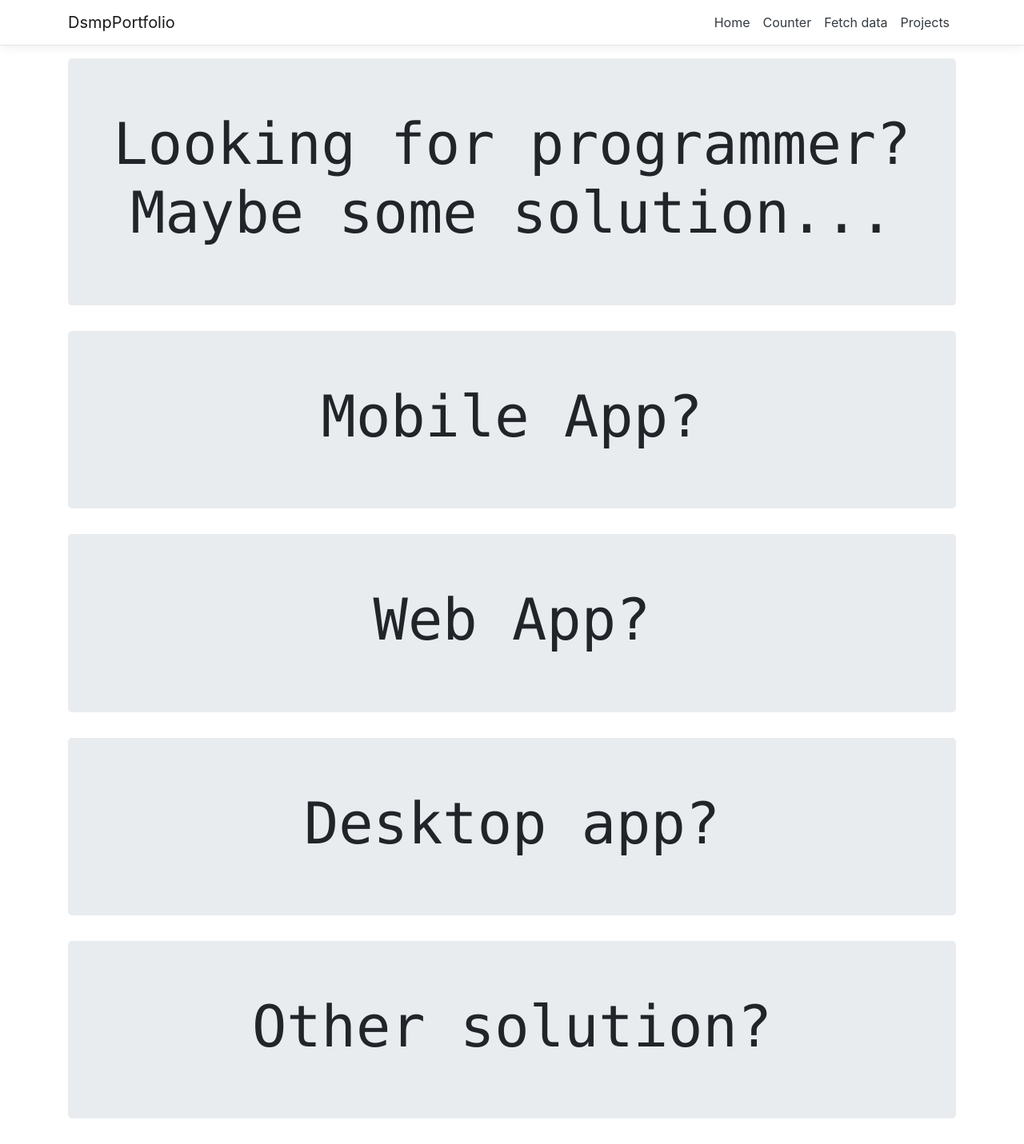
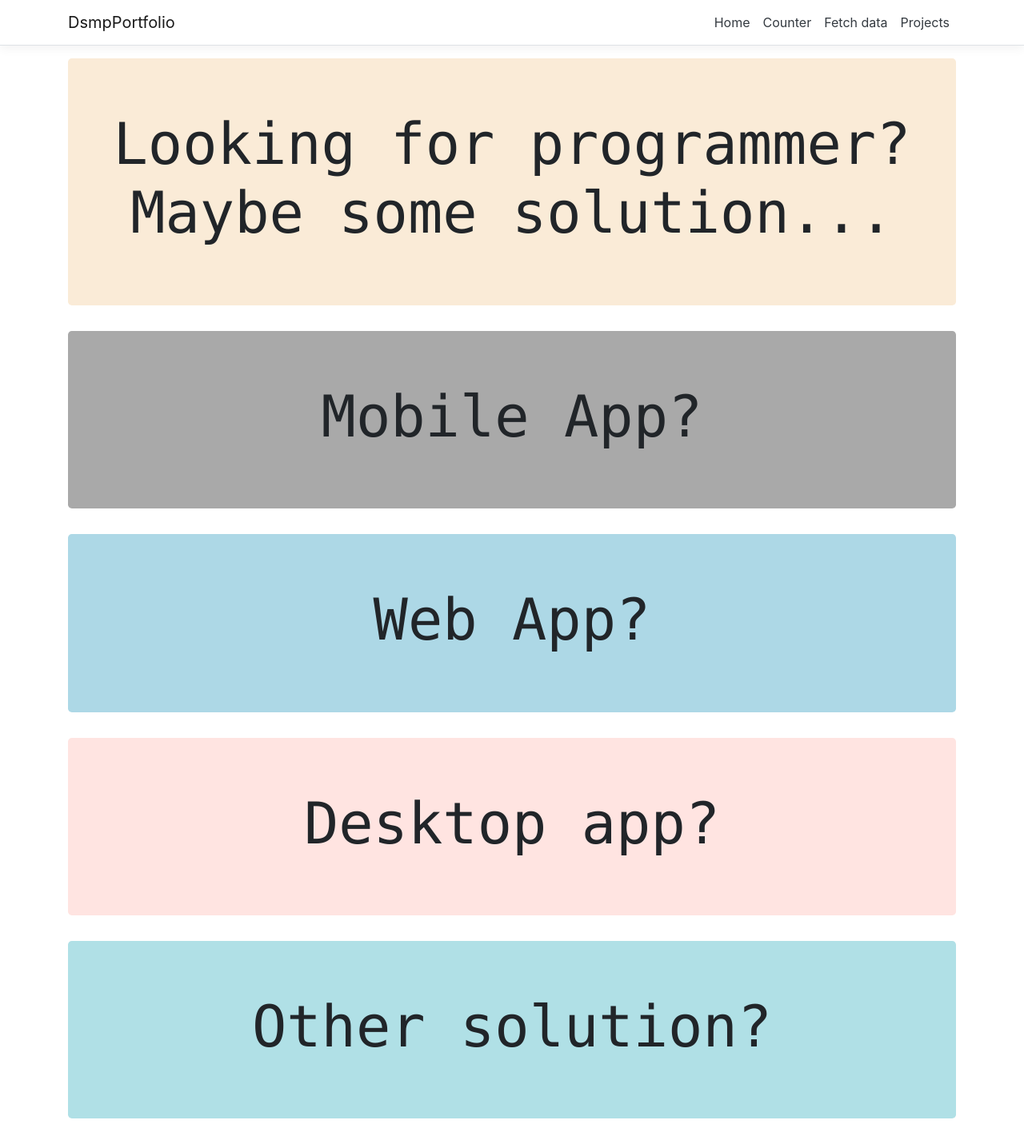
Before and after one commit to DSMP/Portfolio, a React (Create React App) app in the folder DsmpPortfolio/ClientApp/: page / in a window 1280 px wide. Shown: the whole page at 80% size. Built offline with nearby package versions, Linux system fonts and the light colour scheme.

Commit message:
add: some colors to home page

```diff
--- /dev/null
+++ b/DsmpPortfolio/ClientApp/src/components/Home.css
@@ -0,0 +1,15 @@
+.first{
+    background-color:antiquewhite;
+}
+.second{
+    background-color:darkgray;
+}
+.third{
+    background-color:lightblue;
+}
+.fourth{
+    background-color:mistyrose;
+}
+.fifth{
+    background-color:powderblue;
+}
--- a/DsmpPortfolio/ClientApp/src/components/Home.js
+++ b/DsmpPortfolio/ClientApp/src/components/Home.js
@@ -1,4 +1,5 @@
 import React, { Component } from 'react';
+import './Home.css';
 
 export class Home extends Component {
   static displayName = Home.name;
@@ -6,28 +7,28 @@ export class Home extends Component {
   render () {
       return (
           <div>
-              <div class="jumbotron">
+              <div class="jumbotron first">
                   <h1 class="display-3 text-monospace text-center">
                       Looking for programmer?<br />
                       Maybe some solution...
               </h1>
               </div>
-              <div class="jumbotron">
+              <div class="jumbotron second">
                   <h1 class="display-3 text-monospace text-center">
                       Mobile App?
               </h1>
               </div>
-              <div class="jumbotron">
+              <div class="jumbotron third">
                   <h1 class="display-3 text-monospace text-center">
                       Web App?
               </h1>
               </div>
-              <div class="jumbotron">
+              <div class="jumbotron fourth">
                   <h1 class="display-3 text-monospace text-center">
                       Desktop app?
               </h1>
               </div>
-              <div class="jumbotron">
+              <div class="jumbotron fifth">
                   <h1 class="display-3 text-monospace text-center">
                       Other solution?
               </h1>
```
